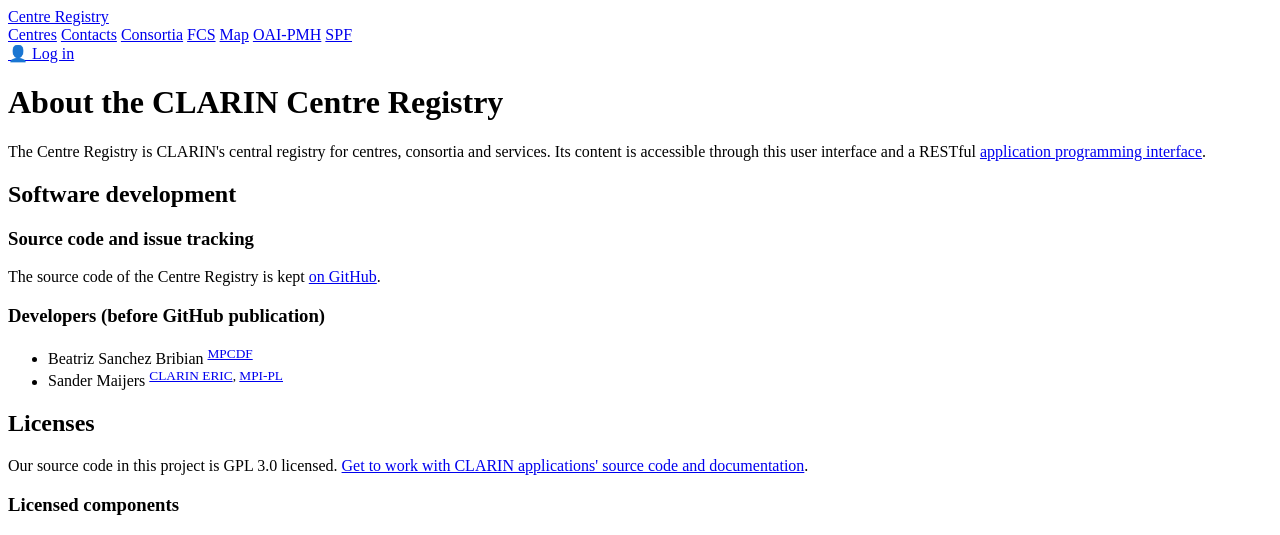
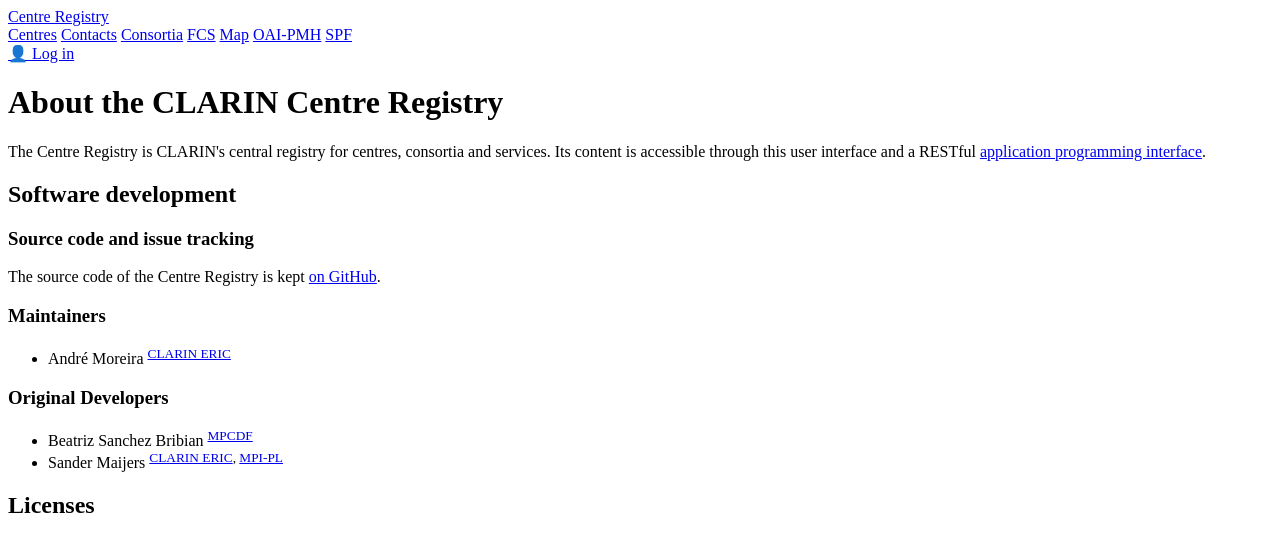
Before and after one commit to clarin-eric/Centre-Registry, a Django app: template centre-registry-app/centre_registry/templates/UI/_about.html in a window 1280 px wide. Shown: the top 535 px of the page. Run offline with Django 3.2, Linux system fonts and the light colour scheme; the template is opened without the code that fills it, so the values that code supplies are empty; some libraries are stand-ins or nearby versions.

Commit message:
Added "Maintainers" section to the "About" view

```diff
--- a/centre-registry-app/centre_registry/templates/UI/_about.html
+++ b/centre-registry-app/centre_registry/templates/UI/_about.html
@@ -9,7 +9,11 @@
     <h3>Source code and issue tracking</h3>
     <p>The source code of the Centre Registry is kept
         <a href='https://github.com/clarin-eric/Centre-Registry'>on GitHub</a>. </p>
-    <h3>Developers (before GitHub publication)</h3>
+    <h3>Maintainers</h3>
+    <ul>
+        <li>André Moreira <sup><a href='https://www.clarin.eu/applications/'>CLARIN ERIC</a></li>
+    </ul>
+    <h3>Original Developers</h3>
     <ul>
         <li>Beatriz Sanchez Bribian <sup><a href='http://www.mpcdf.mpg.de/'>MPCDF</a></sup></li>
         <li>Sander Maijers <sup><a href='https://www.clarin.eu/applications/'>CLARIN ERIC</a>,
```
